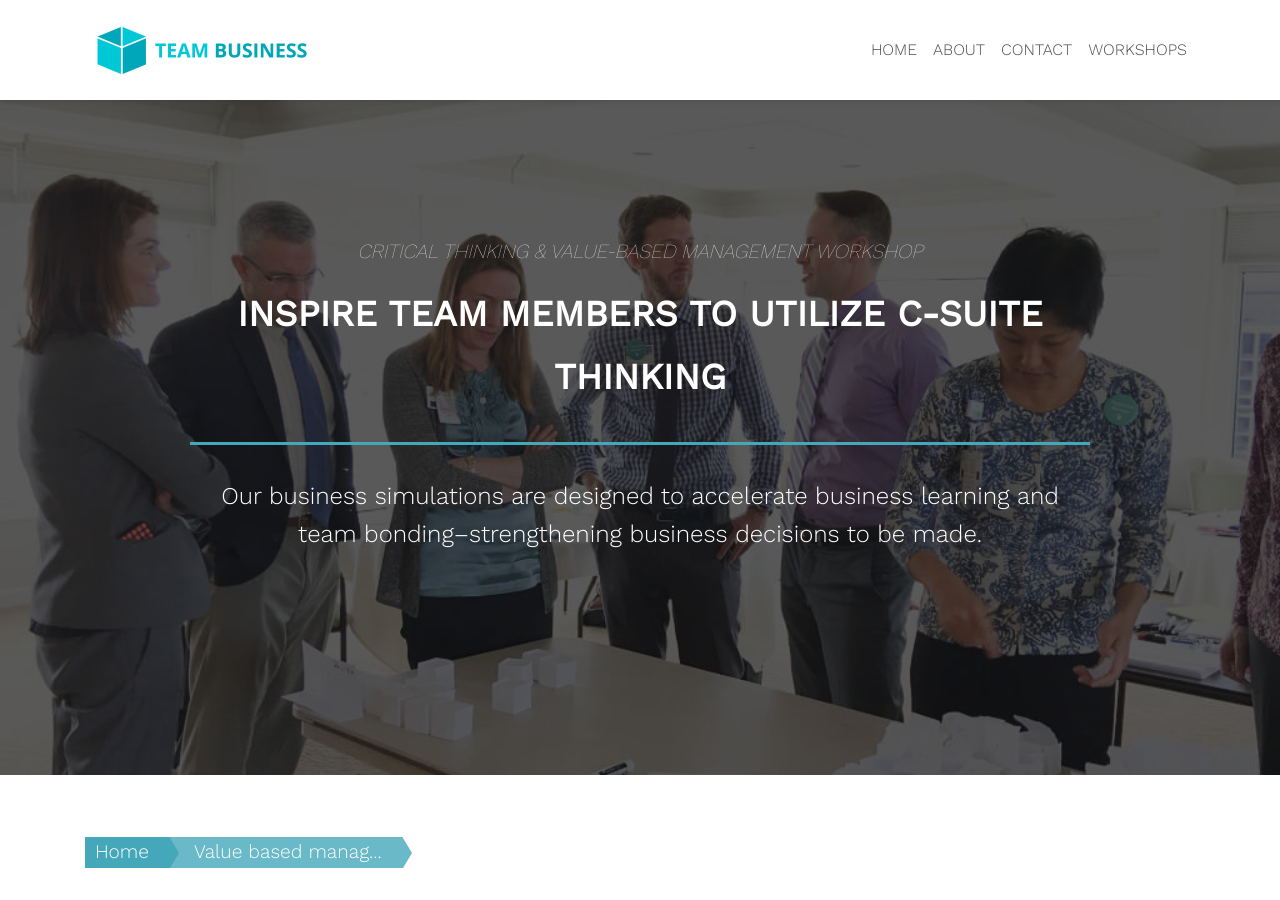
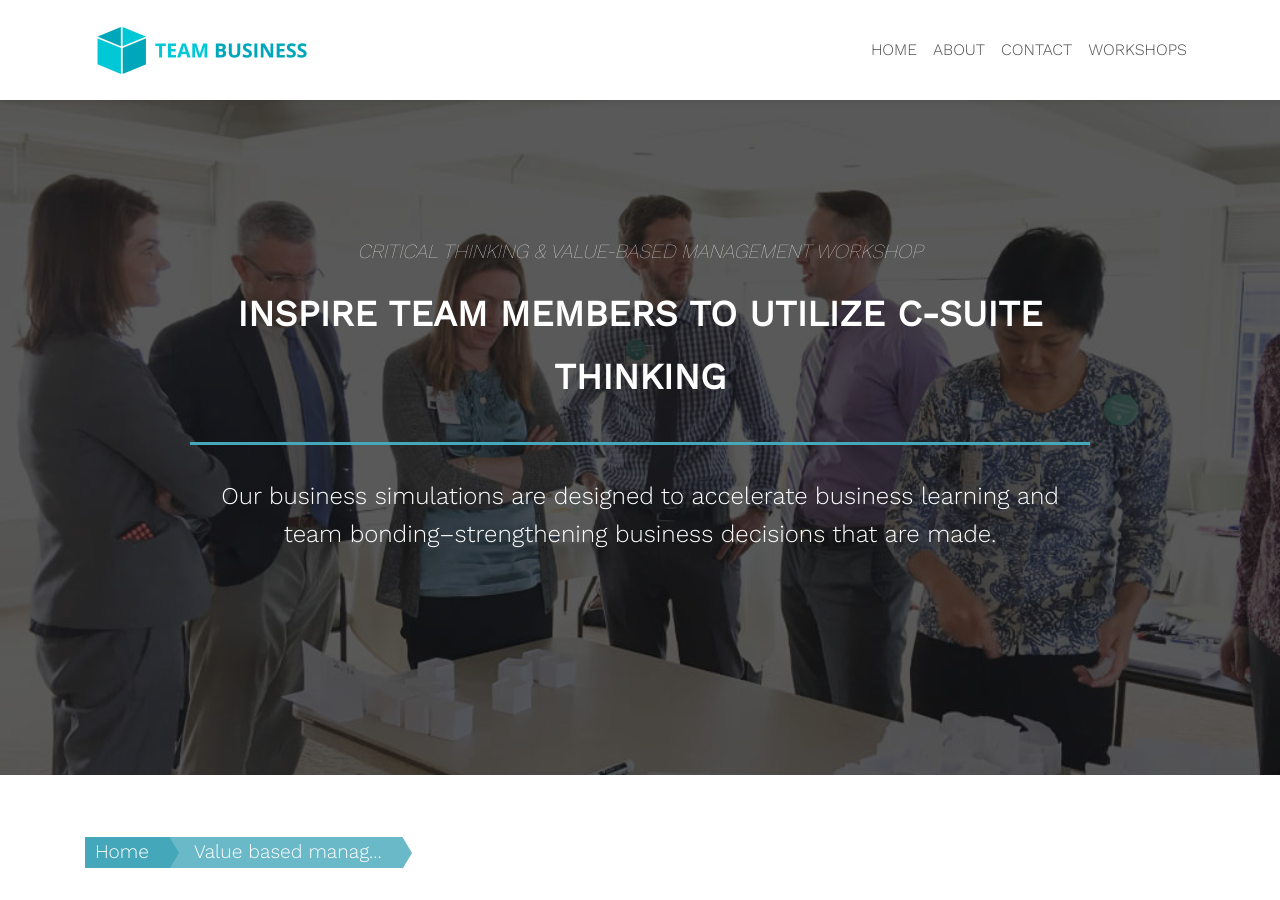
Before and after one commit to zac-heisey/team-business, a Jekyll site: the page built from _pages/value-based-management_workshop.md, in a window 1280 px wide and 900 px high. Built offline with Jekyll 4.4.1, drawn with Linux system fonts in a browser that asks for light colours; nearby versions of some CDN libraries.

Commit message:
Update from Forestry.io Lara Azzam updated _pages/value-based-management_workshop.md

```diff
--- a/_pages/value-based-management_workshop.md
+++ b/_pages/value-based-management_workshop.md
@@ -6,7 +6,7 @@ description: ''
 section-title: CRITICAL THINKING & VALUE-BASED MANAGEMENT WORKSHOP
 intro-1: Inspire team members to utilize C-Suite thinking
 intro-2: Our business simulations are designed to accelerate business learning and
-  team bonding–strengthening business decisions to be made.
+  team bonding–strengthening business decisions that are made.
 header-image: "/assets/images/accounting-workshop.jpg"
 
 ---
```
